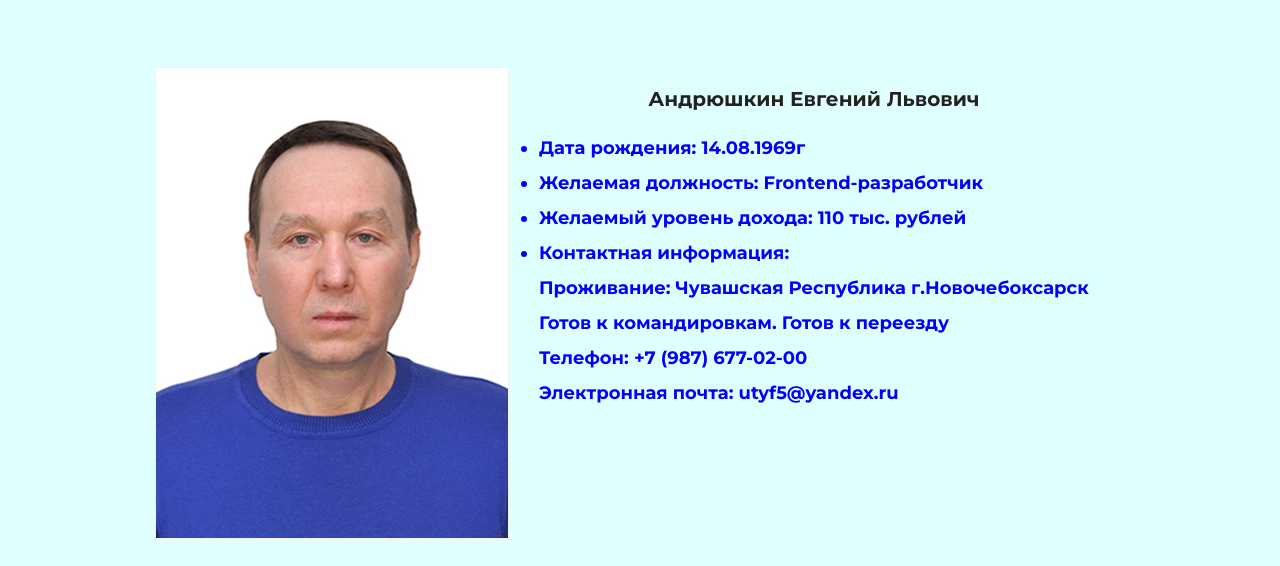
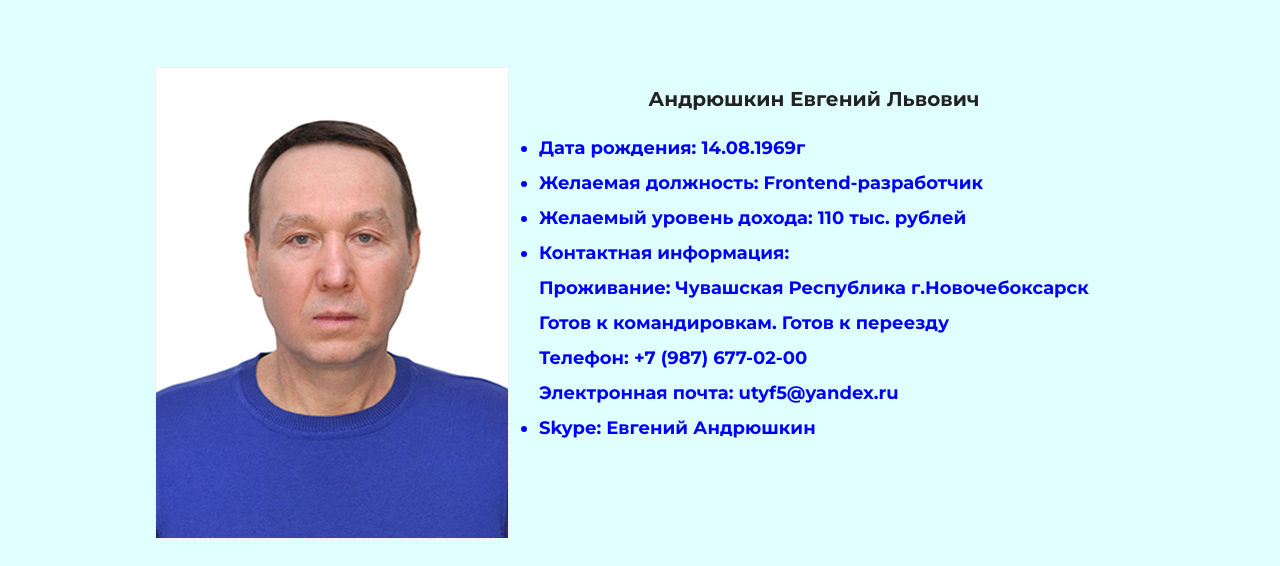
Before and after one commit to EvgeniyAnd/portfolio, a plain HTML site: page cv.html in a window 1280 px wide. Shown: the part 234-800 px from the top of the page. Drawn offline with Linux system fonts and the light colour scheme.

Commit message:
Update cv.html

```diff
--- a/cv.html
+++ b/cv.html
@@ -67,6 +67,7 @@
   Готов к командировкам. Готов к переезду <br>
   Телефон: +7 (987) 677-02-00 <br>
   Электронная почта: utyf5@yandex.ru</li>
+  <li>Skype: Евгений Андрюшкин  </li>
 </ul>
         </div>
         </div>
```
